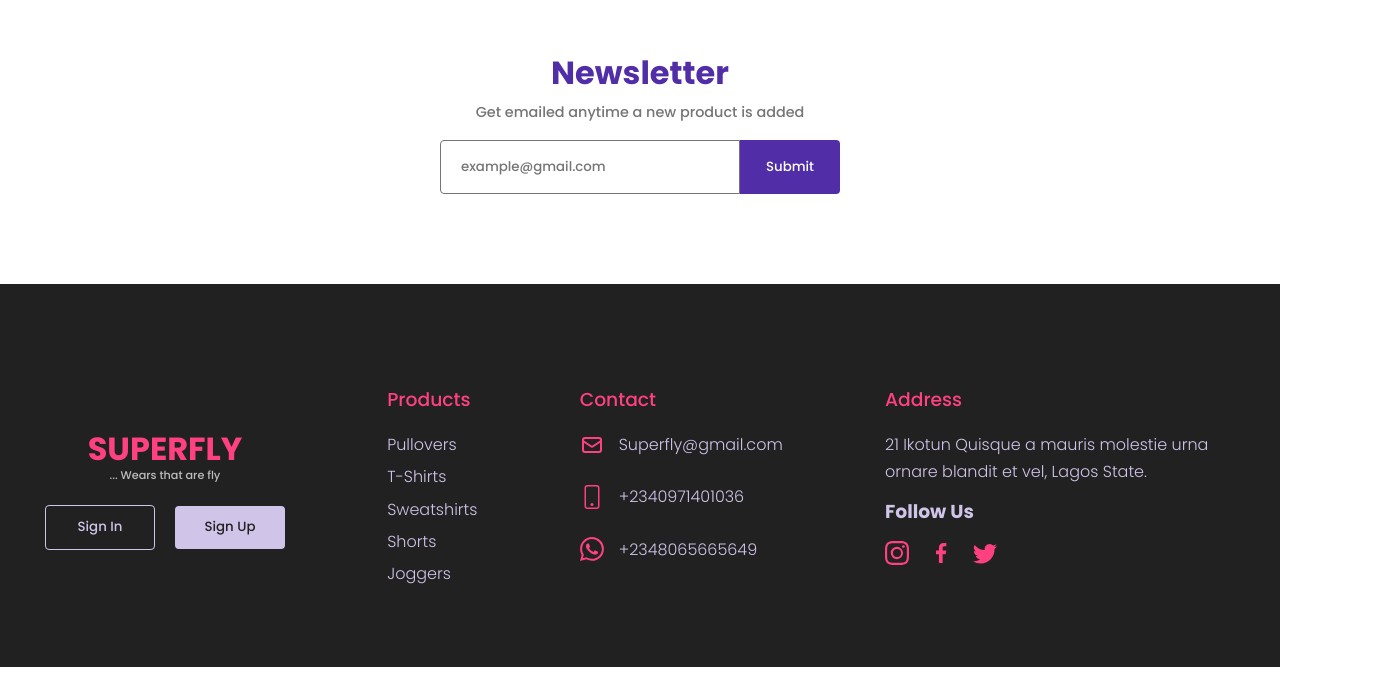
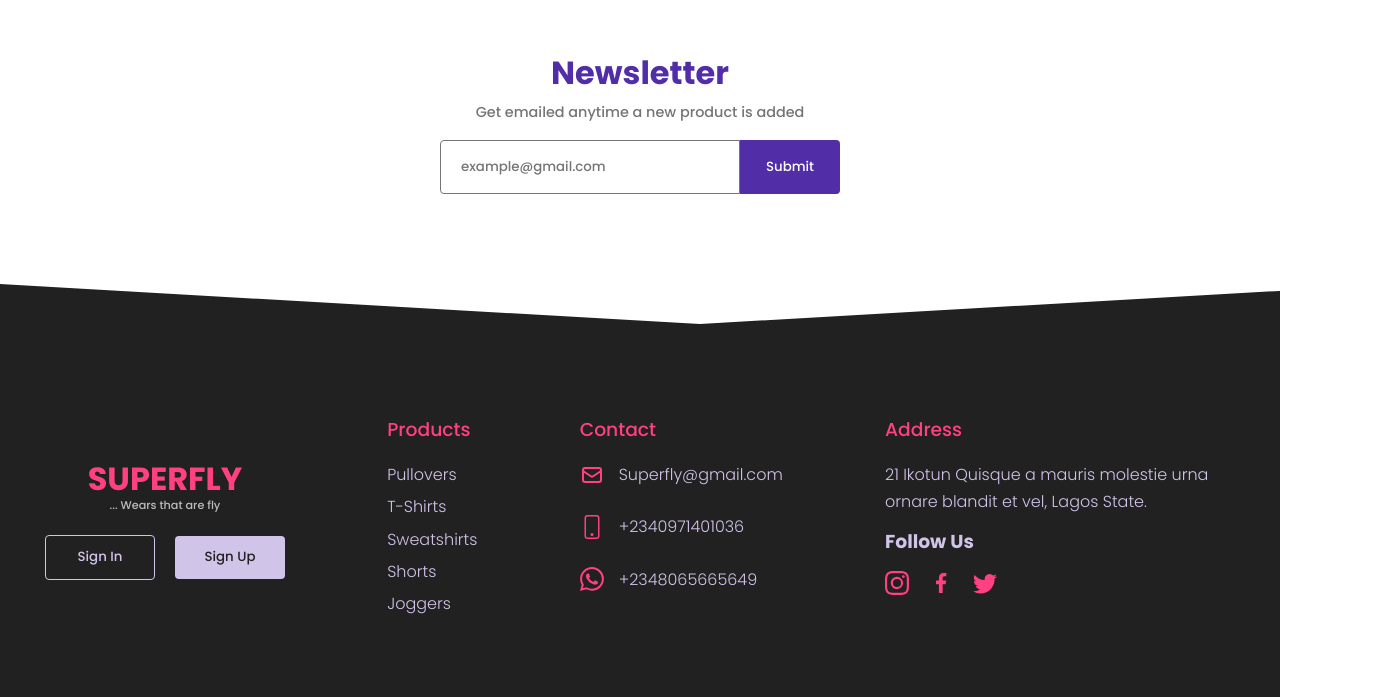
Before and after one commit to 21base/Superflyfits, a React (Create React App) app: page / in a window 1280 px wide. Shown: the part 4500-5197 px from the top of the page, 1400 px wide, since content can reach past the window. Before the commit the page ends 5167 px from the top, so only its background shows below. Built offline with nearby package versions, Linux system fonts and the light colour scheme; the HTML template or start-up script is replaced by a standard one.

Commit message:
Added V shape to the footer Div

```diff
--- a/src/Components/Footer.jsx
+++ b/src/Components/Footer.jsx
@@ -15,7 +15,20 @@ const Wrapper = styled.div`
   background-position: center;
   display: flex;
   justify-content: space-between;
-  padding: 100px 45px 80px 45px;
+  padding: 130px 45px 80px 45px;
+  position: relative;
+
+  &:before {
+    position: absolute;
+    content: "";
+    left: 0;
+    top: 0;
+    bottom: 0;
+    right: 0;
+    border-top: 40px solid ${(props) => props.theme.colors.white};
+    border-left: 700px solid transparent;
+    border-right: 700px solid transparent;
+  }
 `;
 
 const DivSec = styled.div`
```
